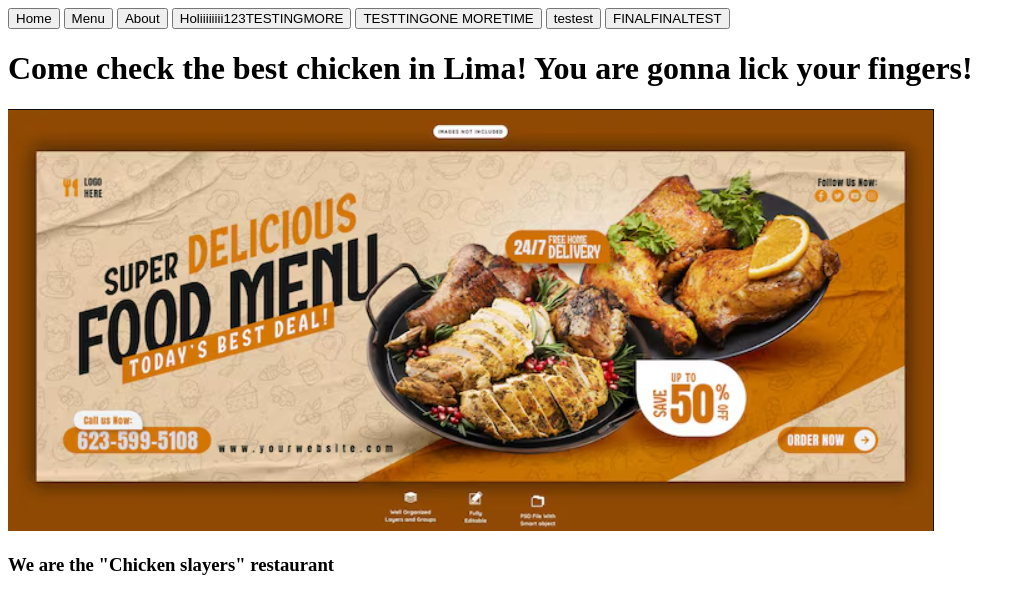
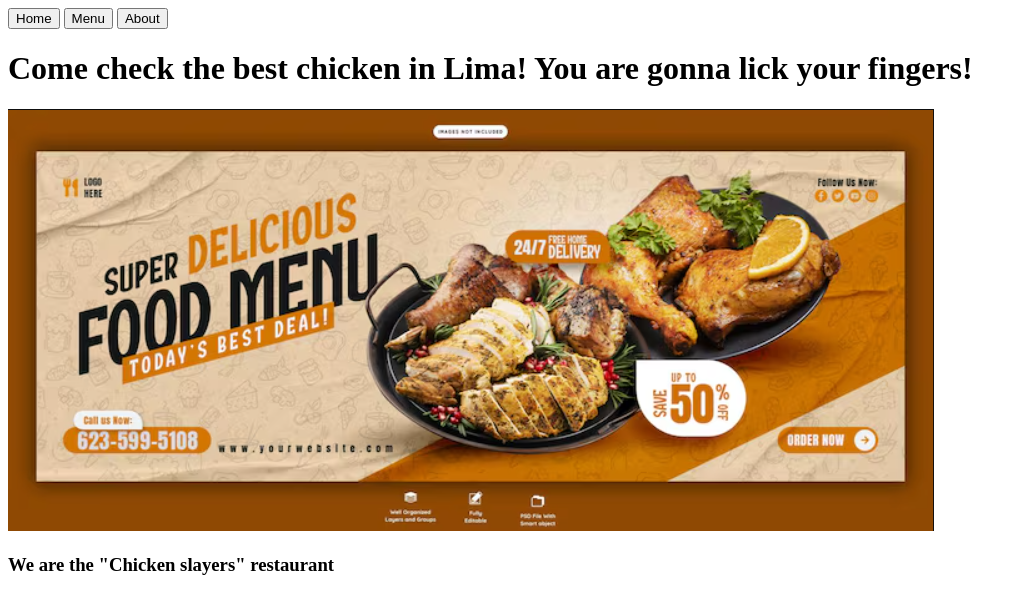
Before and after one commit to PewAvocado/Project-7, a website built with webpack: page src/template.html in a window 1280 px wide. Shown: the whole page, without its empty margins (0-1025 px from the left). Built offline with nearby package versions, Linux system fonts and the light colour scheme.

Commit message:
Everything back to normal

```diff
--- a/src/template.html
+++ b/src/template.html
@@ -11,10 +11,6 @@
             <button id="home">Home</button>
             <button id="menu">Menu</button>
             <button id="about">About</button>
-            <button>Holiiiiiiii123TESTINGMORE</button>
-            <button>TESTTINGONE MORETIME</button>
-            <button>testest</button>
-            <button>FINALFINALTEST</button>
         </nav>
     </header>
     <div id="content"></div>
```
